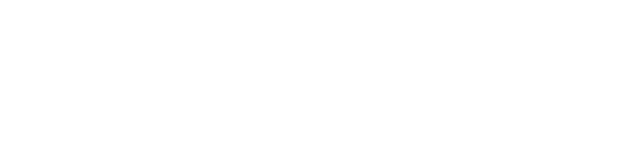
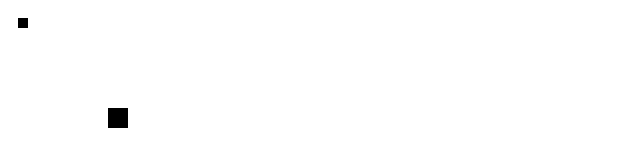
Before and after one commit to waxalot/graph-renderer, a website with bundled scripts: page index.html in a window 1280 px wide. Shown: the full height of the page, 0-640 px from the left. Built offline with nearby package versions, Linux system fonts and the light colour scheme; files whose address does not match are found by name.

Commit message:
first prototype with node's as svg rects

```diff
--- a/src/factories/svgViewModelsFactory.ts
+++ b/src/factories/svgViewModelsFactory.ts
@@ -20,7 +20,9 @@ export class SVGViewModelsFactory implements IViewModelsFactory {
      * @memberof SVGViewModelsFactory
      */
     createGraphViewModel(graph: Graph): IGraphViewModel {
-        return new SVGGraphViewModel(graph);
+        let graphVM = new SVGGraphViewModel();
+        graphVM.init(graph);
+        return graphVM;
     }
 
 }
--- a/src/index.ts
+++ b/src/index.ts
@@ -2,6 +2,7 @@ import { Graph, GraphNode, Point, Size } from "./models";
 import { IRenderersFactory, SVGRenderersFactory, IViewModelsFactory, SVGViewModelsFactory } from "./factories";
 import { IGraphViewModel } from "./viewModels";
 import { IRenderer } from "./renderers";
+import { IGraphRenderer } from "./renderers/iGraphRenderer";
 
 
 document.addEventListener("DOMContentLoaded", function (event) {
@@ -27,7 +28,8 @@ document.addEventListener("DOMContentLoaded", function (event) {
 
     // Get the renderers factory
     let renderersFactory: IRenderersFactory = new SVGRenderersFactory();
-    let graphRenderer: IRenderer<IGraphViewModel> = renderersFactory.createGraphRenderer();
+    let graphRenderer: IGraphRenderer = renderersFactory.createGraphRenderer();
+    graphRenderer.setContainerElement(containerElement);
     graphRenderer.render(graphVM);
 
 });
--- /dev/null
+++ b/src/renderers/iGraphRenderer.ts
@@ -0,0 +1,22 @@
+import { IGraphViewModel } from "../viewModels";
+import { IRenderer } from "./";
+
+
+/**
+ * This interface describes a graph renderer.
+ *
+ * @export
+ * @interface IGraphRenderer
+ * @extends {IRenderer<IGraphViewModel>}
+ */
+export interface IGraphRenderer extends IRenderer<IGraphViewModel> {
+
+    /**
+     * Sets the graph's container element.
+     *
+     * @param {Element} containerElement
+     * @memberof IGraphRenderer
+     */
+    setContainerElement(containerElement: Element): void;
+
+}
--- a/src/renderers/index.ts
+++ b/src/renderers/index.ts
@@ -1,3 +1,5 @@
 export * from './iRenderer';
+export * from './iGraphRenderer'
+export * from './iNodeRenderer'
 export * from './svgNodeRenderer';
 export * from './svgGraphRenderer';
--- a/src/renderers/svgGraphRenderer.ts
+++ b/src/renderers/svgGraphRenderer.ts
@@ -1,6 +1,8 @@
 import { SVGNodeRenderer, IRenderer } from "./";
 import { Utils } from "../utils";
-import { IGraphViewModel } from "../viewModels";
+import { IGraphViewModel, SVGGraphViewModel } from "../viewModels";
+import { IGraphRenderer } from "./iGraphRenderer";
+import { SVGUtils } from "./svgUtils";
 
 
 /**
@@ -8,10 +10,11 @@ import { IGraphViewModel } from "../viewModels";
  *
  * @export
  * @class SVGGraphRenderer
- * @implements {IRenderer<IGraphViewModel>}
+ * @implements {IGraphRenderer}
  */
-export class SVGGraphRenderer implements IRenderer<IGraphViewModel> {
+export class SVGGraphRenderer implements IGraphRenderer {
 
+    private containerElement: Element;
     private nodeRenderer: SVGNodeRenderer;
 
 
@@ -30,28 +33,59 @@ export class SVGGraphRenderer implements IRenderer<IGraphViewModel> {
 
 
     /**
-     * Renders the graph view-model.
+     * Sets the graph's container element.
      *
-     * @param {IGraphViewModel} viewModel
+     * @param {Element} containerElement
      * @memberof SVGGraphRenderer
      */
-    public render(viewModel: IGraphViewModel): void {
+    public setContainerElement(containerElement: Element): void {
+        if (!containerElement) {
+            Utils.throwReferenceError('containerElement');
+        }
 
+        this.containerElement = containerElement;
     }
 
 
-    // /**
-    //  * Creates a new SVG element.
-    //  *
-    //  * @private
-    //  * @returns {SVGSVGElement}
-    //  * @memberof SVGGraphRenderer
-    //  */
-    // private createTargetElement(): SVGSVGElement {
-    //     let svgElement = document.createElementNS('http://www.w3.org/2000/svg', 'svg');
-    //     svgElement.classList.add('graph');
-    //     return svgElement;
-    // }
+    /**
+     * Renders the graph view-model.
+     *
+     * @param {SVGGraphViewModel} viewModel
+     * @memberof SVGGraphRenderer
+     */
+    public render(viewModel: SVGGraphViewModel): void {
+        if (!this.containerElement) {
+            throw new Error('No container element was set. Call setContainerElement() before!')
+        }
+
+        // Render the graph's target
+        let graphTargetElement = this.createTargetElement(viewModel);
+        this.containerElement.appendChild(graphTargetElement);
+
+        // Render all graph nodes
+        if (viewModel.nodes && viewModel.nodes.length > 0) {
+            viewModel.nodes.forEach((nodeVM) => {
+                this.nodeRenderer.setContainerElement(graphTargetElement);
+                this.nodeRenderer.render(nodeVM);
+            });
+        }
+    }
+
+
+    /**
+     * Creates a new SVG element.
+     *
+     * @private
+     * @param {SVGGraphViewModel} viewModel
+     * @returns {SVGSVGElement}
+     * @memberof SVGGraphRenderer
+     */
+    private createTargetElement(viewModel: SVGGraphViewModel): SVGSVGElement {
+        let svgElement = document.createElementNS('http://www.w3.org/2000/svg', 'svg');
+        svgElement.classList.add('graph');
+        SVGUtils.setGuidAttribute(svgElement, viewModel);
+        return svgElement;
+    }
 
     // /**
     //  * Gets the target element.
--- a/src/renderers/svgNodeRenderer.ts
+++ b/src/renderers/svgNodeRenderer.ts
@@ -1,5 +1,7 @@
-import { INodeViewModel } from "../viewModels";
-import { IRenderer } from "./";
+import { SVGNodeViewModel } from "../viewModels";
+import { INodeRenderer } from "./";
+import { Utils } from "../utils";
+import { SVGUtils } from "./svgUtils";
 
 
 /**
@@ -7,18 +9,78 @@ import { IRenderer } from "./";
  *
  * @export
  * @class SVGNodeRenderer
- * @implements {IRenderer<INodeViewModel>}
+ * @implements {INodeRenderer}
  */
-export class SVGNodeRenderer implements IRenderer<INodeViewModel> {
+export class SVGNodeRenderer implements INodeRenderer {
+
+    /**
+     * The node's container element.
+     *
+     * @private
+     * @type {SVGSVGElement}
+     * @memberof SVGNodeRenderer
+     */
+    private containerElement: SVGSVGElement;
+
+
+    /**
+     * Sets the node's container element.
+     *
+     * @param {SVGSVGElement} containerElement
+     * @memberof SVGNodeRenderer
+     */
+    public setContainerElement(containerElement: SVGSVGElement): void {
+        if (!containerElement) {
+            Utils.throwReferenceError('containerElement');
+        }
+
+        this.containerElement = containerElement;
+    }
+
 
     /**
      * Renders the node view-model.
      *
-     * @param {INodeViewModel} viewModel
+     * @param {SVGNodeViewModel} viewModel
      * @memberof SVGNodeRenderer
      */
-    render(viewModel: INodeViewModel): void {
-        //    return document.createElementNS('http://www.w3.org/2000/svg', 'rect');
+    public render(viewModel: SVGNodeViewModel): void {
+        if (!this.containerElement) {
+            throw new Error('No container element was set. Call setContainerElement() before!')
+        }
+
+        // Render the node's target
+        let nodeTargetElement = this.createTargetElement(viewModel);
+
+        // Set the position
+        if (viewModel.position) {
+            nodeTargetElement.setAttribute('x', viewModel.position.x.toFixed());
+            nodeTargetElement.setAttribute('y', viewModel.position.y.toFixed());
+        }
+
+        // Set the size
+        if (viewModel.size) {
+            nodeTargetElement.setAttribute('width', viewModel.size.width.toFixed());
+            nodeTargetElement.setAttribute('height', viewModel.size.height.toFixed());
+        }
+
+        this.containerElement.appendChild(nodeTargetElement);
+    }
+
+
+    /**
+     * Creates the node's target element.
+     *
+     * @private
+     * @param {SVGNodeViewModel} viewModel
+     * @returns {SVGRectElement}
+     * @memberof SVGNodeRenderer
+     */
+    private createTargetElement(viewModel: SVGNodeViewModel): SVGRectElement {
+        let targetElement = document.createElementNS('http://www.w3.org/2000/svg', 'rect');
+        targetElement.classList.add('graph-node');
+        SVGUtils.setGuidAttribute(targetElement, viewModel);
+        return targetElement;
     }
 
 }
--- /dev/null
+++ b/src/renderers/svgUtils.ts
@@ -0,0 +1,31 @@
+import { Utils } from "../utils";
+import { SVGViewModel } from "../viewModels/svgViewModel";
+
+
+/**
+ * A collection of SVG related util methods.
+ *
+ * @export
+ * @class SVGUtils
+ */
+export class SVGUtils {
+
+    /**
+     * Sets the Guid attribute.
+     *
+     * @static
+     * @param {Element} targetElement
+     * @param {SVGViewModel} viewModel
+     * @memberof SVGUtils
+     */
+    public static setGuidAttribute(targetElement: Element, viewModel: SVGViewModel): void {
+        if (!targetElement) {
+            Utils.throwReferenceError('targetElement');
+        } else if (!viewModel) {
+            Utils.throwReferenceError('viewModel');
+        }
+
+        targetElement.setAttribute('data-graph-guid', viewModel.guid);
+    }
+
+}
--- a/src/viewModels/svgGraphViewModel.ts
+++ b/src/viewModels/svgGraphViewModel.ts
@@ -1,5 +1,5 @@
-import { IGraphViewModel, INodeViewModel, SVGNodeViewModel, SVGViewModel } from "./";
-import { Graph, Size } from "../models/index";
+import { IGraphViewModel, SVGNodeViewModel, SVGViewModel } from "./";
+import { Graph, Size } from "../models";
 import { Utils } from "../utils";
 
 
@@ -14,54 +14,80 @@ import { Utils } from "../utils";
 export class SVGGraphViewModel extends SVGViewModel implements IGraphViewModel {
 
     /**
-     * the SVG graph's size.
+     * Gets the graph's size.
      *
      * @type {Size}
      * @memberof SVGGraphViewModel
      */
-    public size: Size;
+    public get size(): Size {
+        return this.graph.size;
+    }
+
+    /**
+     * Sets the graph's size.
+     *
+     * @memberof SVGGraphViewModel
+     */
+    public set size(value: Size) {
+        this.graph.size = value;
+    }
+
+
+    /**
+     * A collection of the graph's node view-models.
+     *
+     * @type {Array<SVGNodeViewModel>}
+     * @memberof SVGGraphViewModel
+     */
+    public nodes: Array<SVGNodeViewModel>;
 
     private graph: Graph;
-    private nodes: Array<INodeViewModel>;
 
 
     /**
      * Creates an instance of SVGGraphViewModel.
      *
+     * @memberof SVGGraphViewModel
+     */
+    public constructor() {
+        super();
+
+        this.nodes = new Array<SVGNodeViewModel>();
+    }
+
+
+    /**
+     * Initializes the graph view-model.
+     *
      * @param {Graph} graph
      * @memberof SVGGraphViewModel
      */
-    public constructor(graph: Graph) {
-        super();
-
+    public init(graph: Graph) {
         if (!graph) {
             Utils.throwReferenceError('graph');
         }
 
-        this.nodes = new Array<INodeViewModel>();
-        this.size = new Size();
+        this.graph = graph;
 
-        this.graph = graph;
+        this.initNodes();
     }
 
 
     /**
-     * Returns an array with all graph nodes view-models.
+     * Initializes all graph nodes view-models.
      *
-     * @returns {Array<INodeViewModel>}
+     * @private
      * @memberof SVGGraphViewModel
      */
-    public getNodes(): Array<INodeViewModel> {
-        // Check if the nodes need to be initialized
+    private initNodes(): void {
         let graphNodes = this.graph.getNodes();
-        if (graphNodes && this.nodes.length !== graphNodes.length) {
+        if (graphNodes && graphNodes.length > 0) {
             graphNodes.forEach((tempNode) => {
-                this.nodes.push(new SVGNodeViewModel(tempNode));
+                let newNodeVM = new SVGNodeViewModel();
+                newNodeVM.init(tempNode);
+                this.nodes.push(newNodeVM);
             });
         }
-
-        // Use concat to copy the array, so that the original array can't be changed.
-        return new Array<INodeViewModel>().concat(this.nodes);
     }
 
 }
--- a/src/viewModels/svgNodeViewModel.ts
+++ b/src/viewModels/svgNodeViewModel.ts
@@ -1,5 +1,5 @@
 import { INodeViewModel, SVGViewModel } from "./";
-import { GraphNode, Size } from "../models";
+import { GraphNode, Size, Point } from "../models";
 import { Utils } from "../utils";
 
 
@@ -12,6 +12,26 @@ import { Utils } from "../utils";
  * @implements {INodeViewModel}
  */
 export class SVGNodeViewModel extends SVGViewModel implements INodeViewModel {
+
+    /**
+     * Gets the node's position.
+     *
+     * @type {Point}
+     * @memberof SVGNodeViewModel
+     */
+    get position(): Point {
+        return this.node.position;
+    }
+
+    /**
+     * Sets the node's position.
+     *
+     * @memberof SVGNodeViewModel
+     */
+    set position(value: Point) {
+        this.node.position = value;
+    }
+
 
     /**
      * Gets the node's size.
@@ -39,12 +59,20 @@ export class SVGNodeViewModel extends SVGViewModel implements INodeViewModel {
     /**
      * Creates an instance of SVGNodeViewModel.
      *
+     * @memberof SVGNodeViewModel
+     */
+    public constructor() {
+        super();
+    }
+
+
+    /**
+     * Initializes the node view-model.
+     *
      * @param {GraphNode} node
      * @memberof SVGNodeViewModel
      */
-    public constructor(node: GraphNode) {
-        super();
-
+    public init(node: GraphNode): void {
         if (!node) {
             Utils.throwReferenceError('node');
         }
```
Also changed, not shown: src/css/_graph-renderer-svg.scss (+2 -7 lines), src/factories/iRenderersFactory.ts (+5 -4 lines), src/factories/svgRenderersFactory.ts (+5 -5 lines), src/models/graph.ts (+10 -1 lines), src/renderers/iNodeRenderer.ts (added, +13 -0 lines), src/viewModels/iGraphViewModel.ts (+5 -4 lines), src/viewModels/iNodeViewModel.ts (+10 -1 lines), src/viewModels/iViewModel.ts (+0 -9 lines), dist/css/graph-renderer.css, dist/src/graph-renderer.js, dist/src/graph-renderer.min.js.
